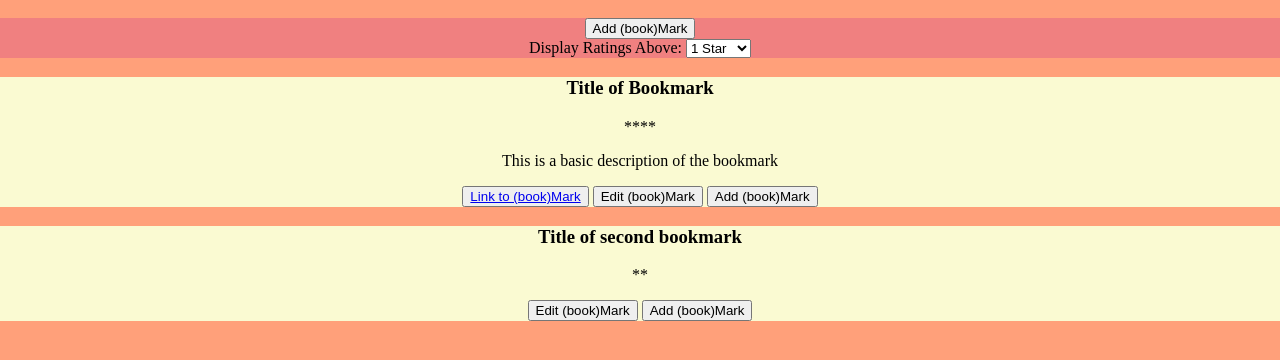
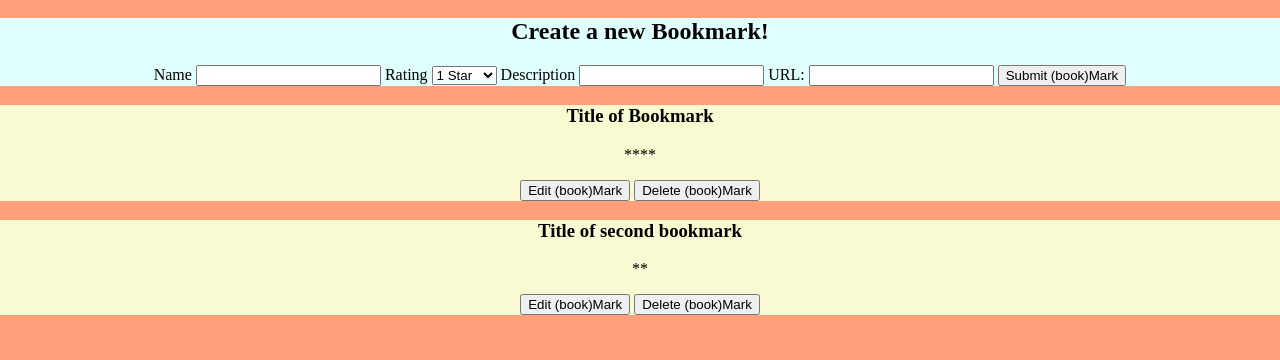
Before and after one commit to thinkful-ei27/Nicholas-bookmarks-app, a plain HTML site: page index.html in a window 1280 px wide. Shown: the part 40-400 px from the top of the page. Drawn offline with nearby package versions, Linux system fonts and the light colour scheme.

Commit message:
addPage.html now has the HTML mockup

```diff
--- a/index.css
+++ b/index.css
@@ -22,3 +22,7 @@ body {
   text-align: center;
   background-color: lightgoldenrodyellow;
 }
+
+form {
+  background-color: lightcyan;
+}
--- a/index.html
+++ b/index.html
@@ -11,10 +11,12 @@
     <header role = 'banner'>
         <h1>Thinkful's Book of Marks</h1>
     </header>
-    <div role = 'container' class = 'wide container add-rating'>
-        <button>Add (book)Mark</button>
-        <form>
-            <label>Display Ratings Above:</label>
+    <div role = 'container' id = 'input later' class ='container createMark'>
+        <form id = "js-createMark">
+          <h2>Create a new Bookmark!</h2>
+          <label for = "name">Name</label>
+          <input type = "text" id="createName" name ="name">
+          <label>Rating</label>
             <select>
                 <option value="1">1 Star</option>
                 <option value="2">2 Stars</option>
@@ -22,21 +24,24 @@
                 <option value="4">4 Stars</option>
                 <option value="5">5 Stars</option>
             </select>
+            <label  for = "description">Description</label>
+            <input type = "text" id="createDescription" name="description">
+            <label for ="URL"> URL:</label>
+            <input type = "text" id="createURL" name="URL">
+            <button class = "submit">Submit (book)Mark</button>
         </form>
     </div>
     <div role = 'container' id = 'input later' class ='bookmark'>
         <h3>Title of Bookmark</h3>
         <p role = 'rating'>****</p>
-        <p>This is a basic description of the bookmark</p>
-        <button><a href="www.google.com">Link to (book)Mark</a></button>
         <button>Edit (book)Mark</button>
-        <button>Add (book)Mark</button>
+        <button>Delete (book)Mark</button>
     </div>
     <div role = 'container' id = 'input later' class ='bookmark'>
         <h3>Title of second bookmark</h3>
         <p role = 'rating'>**</p>
         <button>Edit (book)Mark</button>
-        <button>Add (book)Mark</button>
+        <button>Delete (book)Mark</button>
     </div>
   </body>
   <script src="https://code.jquery.com/jquery-3.2.1.min.js"></script>
```
Also changed, not shown: addPage.html (+20 -0 lines).
